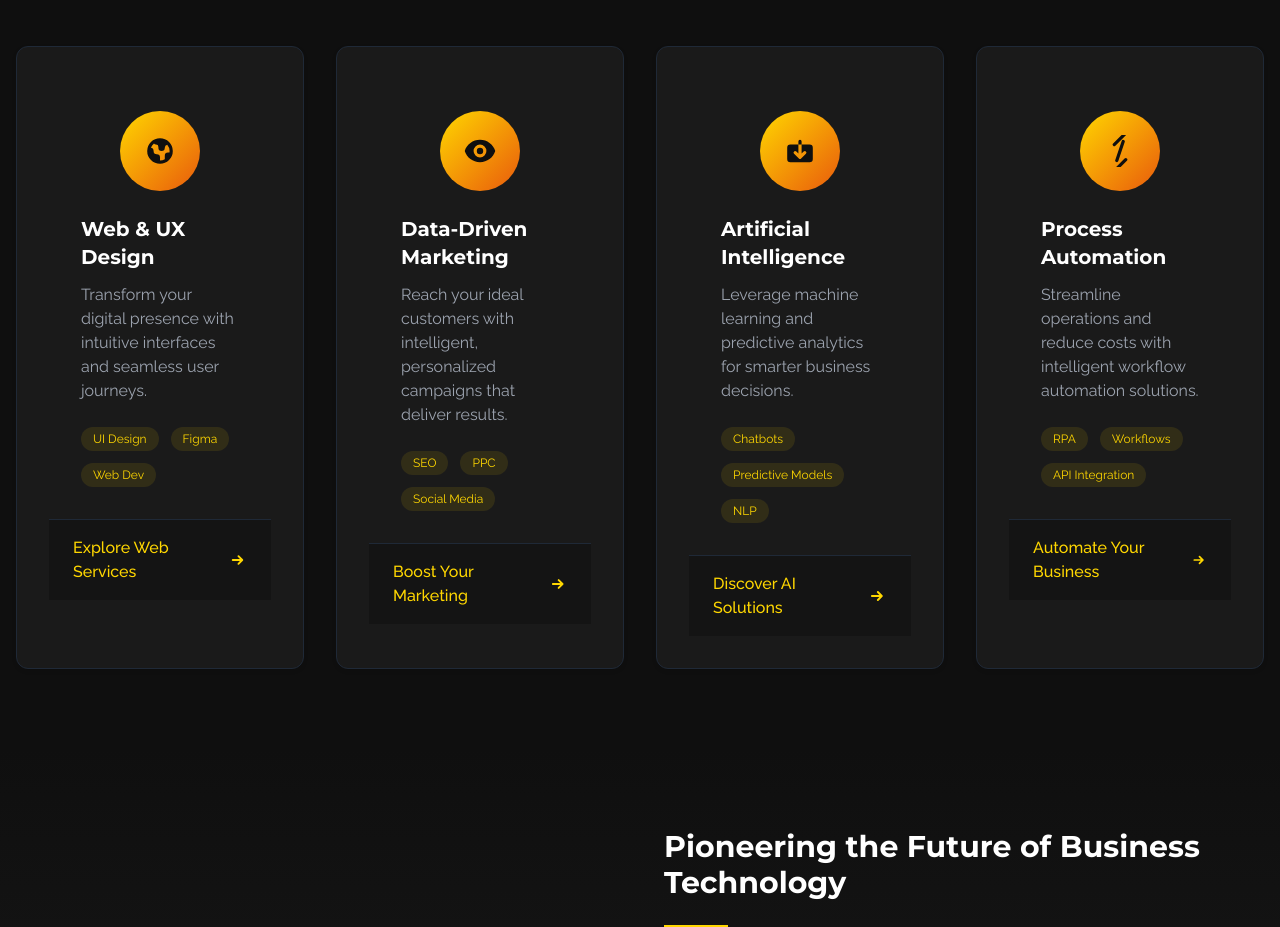
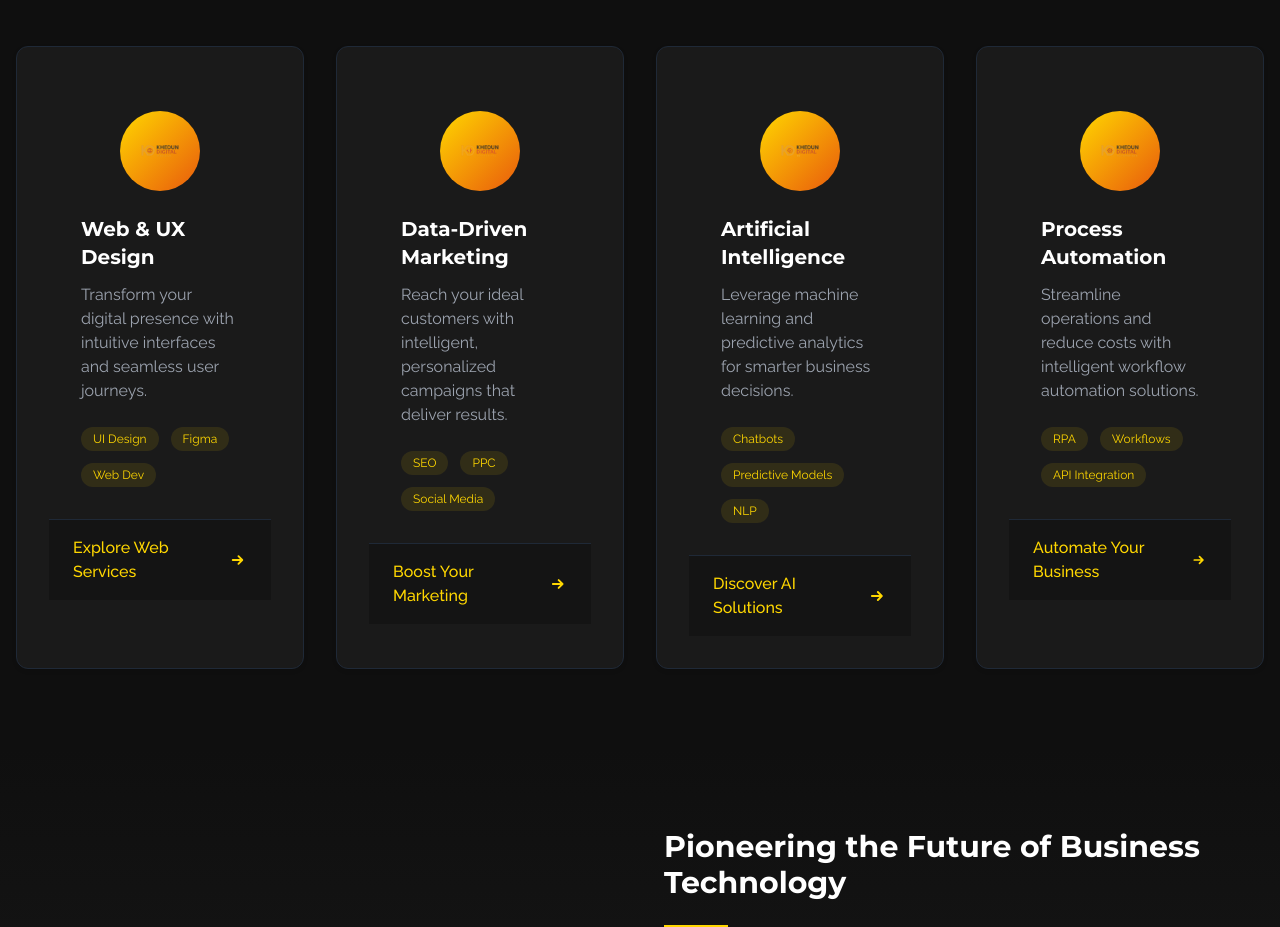
Before and after one commit to NightWing617/khedun-digital, a website: page index.html in a window 1280 px wide. Shown: the part 820-1747 px from the top of the page. Drawn offline with nearby package versions, Linux system fonts and the light colour scheme.

Commit message:
Update homepage layout

```diff
--- a/index.html
+++ b/index.html
@@ -8,6 +8,7 @@
     <link href="https://fonts.googleapis.com/css2?family=Montserrat:wght@500;600;700&family=Raleway:wght@400;500&display=swap" rel="stylesheet">
     <link rel="stylesheet" href="src/assets/styles/main.css">
     <link rel="stylesheet" href="src/assets/styles/index.css">
+    <script src="src/assets/js/main.js"></script>
     <script>
         tailwind.config = {
             theme: {
@@ -157,9 +158,7 @@
                             <div class="relative">
                                 <div class="absolute inset-0 bg-gold bg-opacity-10 blur-sm w-20 h-20 rounded-full opacity-0 group-hover:opacity-100 transition-all duration-500"></div>
                                 <div class="service-icon w-20 h-20 rounded-full bg-gradient-to-br from-gold to-burntorange flex items-center justify-center text-darkbg text-3xl relative">
-                                    <svg class="w-8 h-8" fill="currentColor" viewBox="0 0 20 20">
-                                        <path fill-rule="evenodd" d="M10 18a8 8 0 100-16 8 8 0 000 16zM4.332 8.027a6.012 6.012 0 011.912-2.706C6.512 5.73 6.974 6 7.5 6A1.5 1.5 0 019 7.5V8a2 2 0 004 0 2 2 0 011.523-1.943A5.977 5.977 0 0116 10c0 .34-.028.675-.083 1H15a2 2 0 00-2 2v2.197A5.973 5.973 0 0110 16v-2a2 2 0 00-2-2 2 2 0 01-2-2 2 2 0 00-1.668-1.973z" clip-rule="evenodd" />
-                                    </svg>
+                                    <img src="src/assets/images/khedun_digital_web_logo.png" alt="Web & UX" class="w-12 h-12">
                                 </div>
                             </div>
                         </div>
@@ -190,10 +189,7 @@
                             <div class="relative">
                                 <div class="absolute inset-0 bg-gold bg-opacity-10 blur-sm w-20 h-20 rounded-full opacity-0 group-hover:opacity-100 transition-all duration-500"></div>
                                 <div class="service-icon w-20 h-20 rounded-full bg-gradient-to-br from-gold to-burntorange flex items-center justify-center text-darkbg text-3xl relative">
-                                    <svg class="w-8 h-8" fill="currentColor" viewBox="0 0 20 20">
-                                        <path d="M10 12a2 2 0 100-4 2 2 0 000 4z" />
-                                        <path fill-rule="evenodd" d="M.458 10C1.732 5.943 5.522 3 10 3s8.268 2.943 9.542 7c-1.274 4.057-5.064 7-9.542 7S1.732 14.057.458 10zM14 10a4 4 0 11-8 0 4 4 0 018 0z" clip-rule="evenodd" />
-                                    </svg>
+                                    <img src="src/assets/images/khedun_digital_marketing_logo.png" alt="Marketing" class="w-12 h-12">
                                 </div>
                             </div>
                         </div>
@@ -224,9 +220,7 @@
                             <div class="relative">
                                 <div class="absolute inset-0 bg-gold bg-opacity-10 blur-sm w-20 h-20 rounded-full opacity-0 group-hover:opacity-100 transition-all duration-500"></div>
                                 <div class="service-icon w-20 h-20 rounded-full bg-gradient-to-br from-gold to-burntorange flex items-center justify-center text-darkbg text-3xl relative">
-                                    <svg class="w-8 h-8" fill="currentColor" viewBox="0 0 20 20">
-                                        <path d="M7.707 10.293a1 1 0 10-1.414 1.414l3 3a1 1 0 001.414 0l3-3a1 1 0 00-1.414-1.414L11 11.586V6h5a2 2 0 012 2v7a2 2 0 01-2 2H4a2 2 0 01-2-2V8a2 2 0 012-2h5v5.586l-1.293-1.293zM9 4a1 1 0 012 0v2H9V4z" />
-                                    </svg>
+                                    <img src="src/assets/images/khedun_digital_ai_logo.png" alt="AI" class="w-12 h-12">
                                 </div>
                             </div>
                         </div>
@@ -257,9 +251,7 @@
                             <div class="relative">
                                 <div class="absolute inset-0 bg-gold bg-opacity-10 blur-sm w-20 h-20 rounded-full opacity-0 group-hover:opacity-100 transition-all duration-500"></div>
                                 <div class="service-icon w-20 h-20 rounded-full bg-gradient-to-br from-gold to-burntorange flex items-center justify-center text-darkbg text-3xl relative">
-                                    <svg class="w-8 h-8" fill="currentColor" viewBox="0 0 20 20">
-                                        <path fill-rule="evenodd" d="M12.316 3.051a1 1 0 01.633 1.265l-4 12a1 1 0 11-1.898-.632l4-12a1 1 0 011.265-.633zM5.707 6.707a1 1 0 010-1.414l8-8a1 1 0 111.414 1.414l-8 8a1 1 0 01-1.414 0zm8.586 8a1 1 0 010 1.414l-8 8a1 1 0 01-1.414-1.414l8-8a1 1 0 011.414 0z" clip-rule="evenodd" />
-                                    </svg>
+                                    <img src="src/assets/images/khedun_digital_automation_logo.png" alt="Automation" class="w-12 h-12">
                                 </div>
                             </div>
                         </div>
@@ -294,12 +286,6 @@
                     <div class="aspect-w-16 aspect-h-9 rounded-xl overflow-hidden">
                         <div class="absolute inset-0 bg-gradient-to-b from-transparent via-transparent to-charcoal"></div>
                         <div class="bg-gradient-to-br from-gold to-burntorange h-full opacity-30"></div>
-                    </div>
-                    <div class="absolute inset-0 flex items-center justify-center">
-                        <div class="text-center text-white px-8">
-                            <div class="text-8xl font-heading text-gold mb-4">10+</div>
-                            <div class="text-xl">Years of Digital Innovation</div>
-                        </div>
                     </div>
                 </div>
 
```
